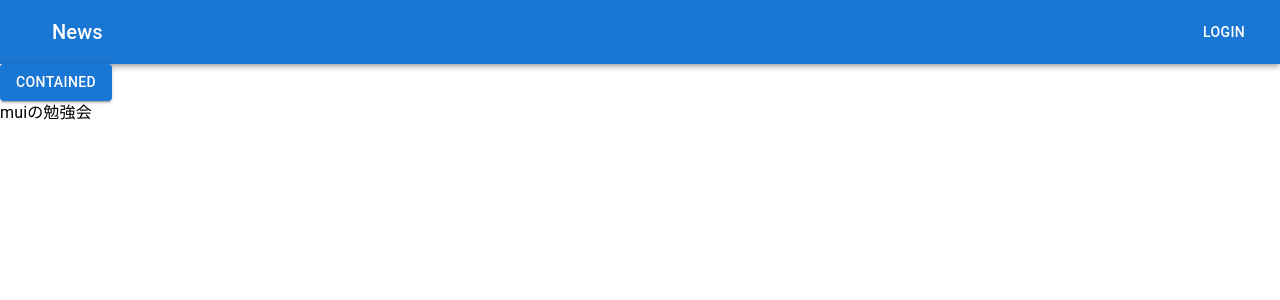
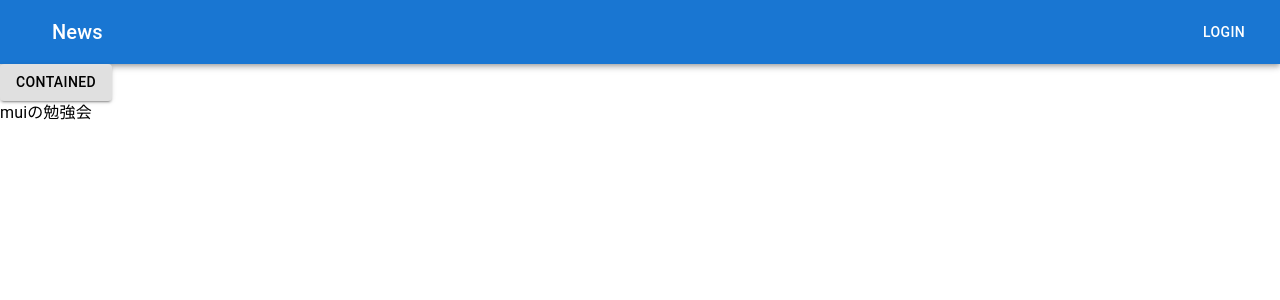
Before and after one commit to ai0930/mui-practice, a Next.js app: page / in a window 1280 px wide. Shown: the top 300 px of the page. Built offline with nearby package versions, Linux system fonts and the light colour scheme.

Commit message:
ボタンの色を変えた

```diff
--- a/app/page.tsx
+++ b/app/page.tsx
@@ -3,7 +3,7 @@
 export default function Home() {
   return (
     <Box>
-      <Button variant="contained" href="/test">
+      <Button variant="contained" color="inherit" href="/test">
         Contained
       </Button>
       <Typography>muiの勉強会</Typography>
```
